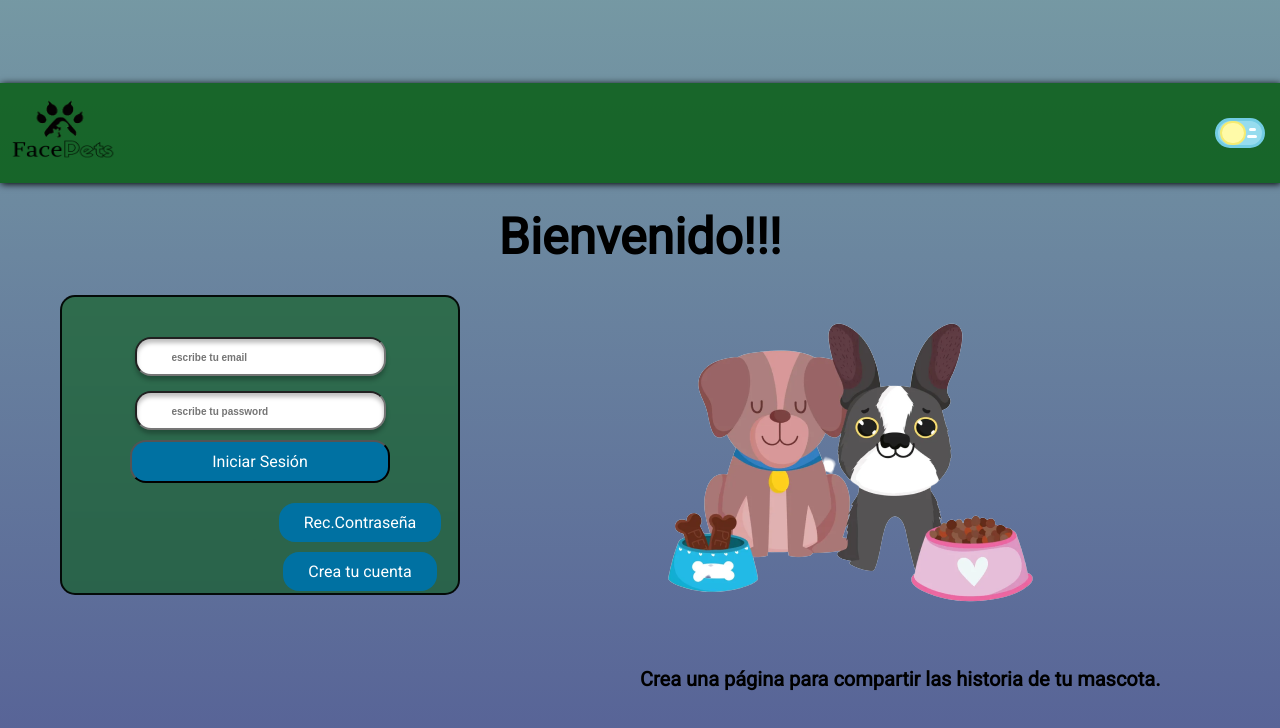
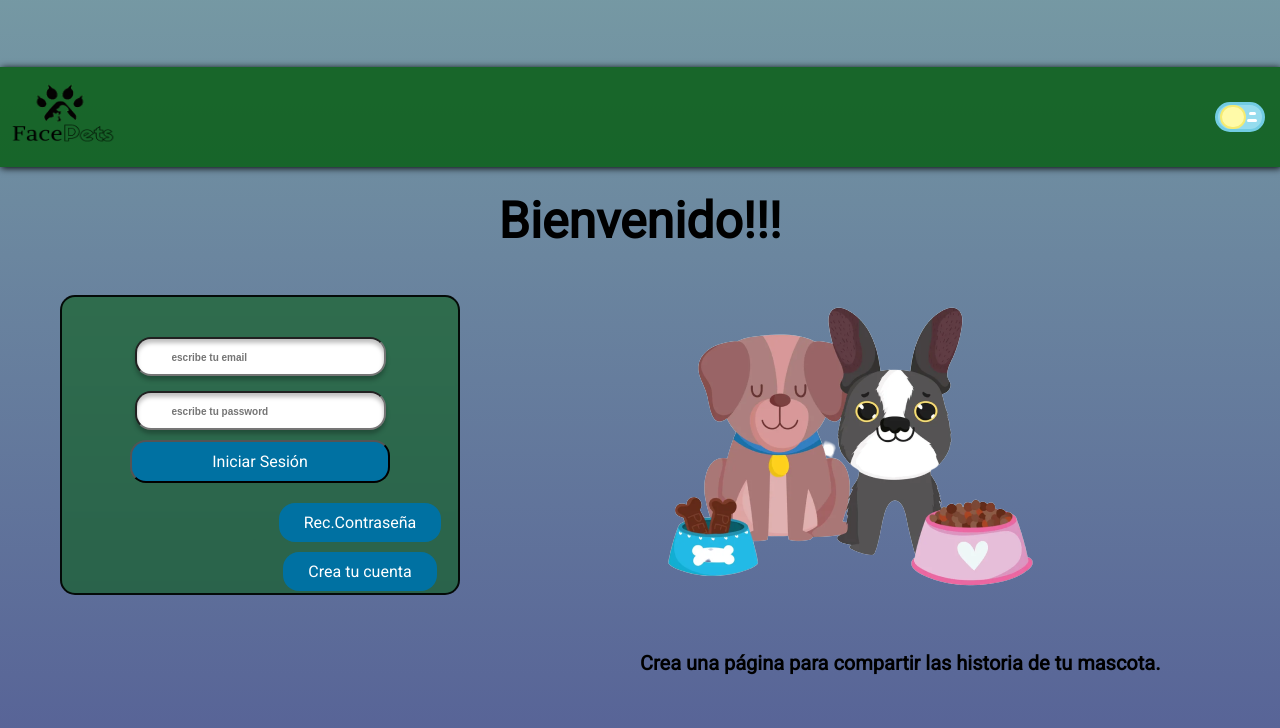
Before and after one commit to anamad8/FacePets, a React (Create React App) app in the folder frontend/: page /login in a window 1280 px wide. Shown: the top 728 px of the page. Built offline with nearby package versions, Linux system fonts and the light colour scheme.

Commit message:
style changes

```diff
--- a/frontend/src/CSS/style.css
+++ b/frontend/src/CSS/style.css
@@ -6,7 +6,7 @@
 }
 body{
     min-height: 100vh;
-    padding-top: 10.4vh;
+    padding-top: 5.2%;
     background: -webkit-linear-gradient(#0444588c, #555f96);
 }
 
--- a/frontend/src/Components/Header/Header.jsx
+++ b/frontend/src/Components/Header/Header.jsx
@@ -3,7 +3,6 @@ import './Header.css';
 import DarkMode from '../DarkMode/DarkMode';
 import imgLogo from '../Img/Pet-logo-Transparent.png'
 import { Link } from 'react-router-dom';
-
 
 function Header() {
     return (
```
